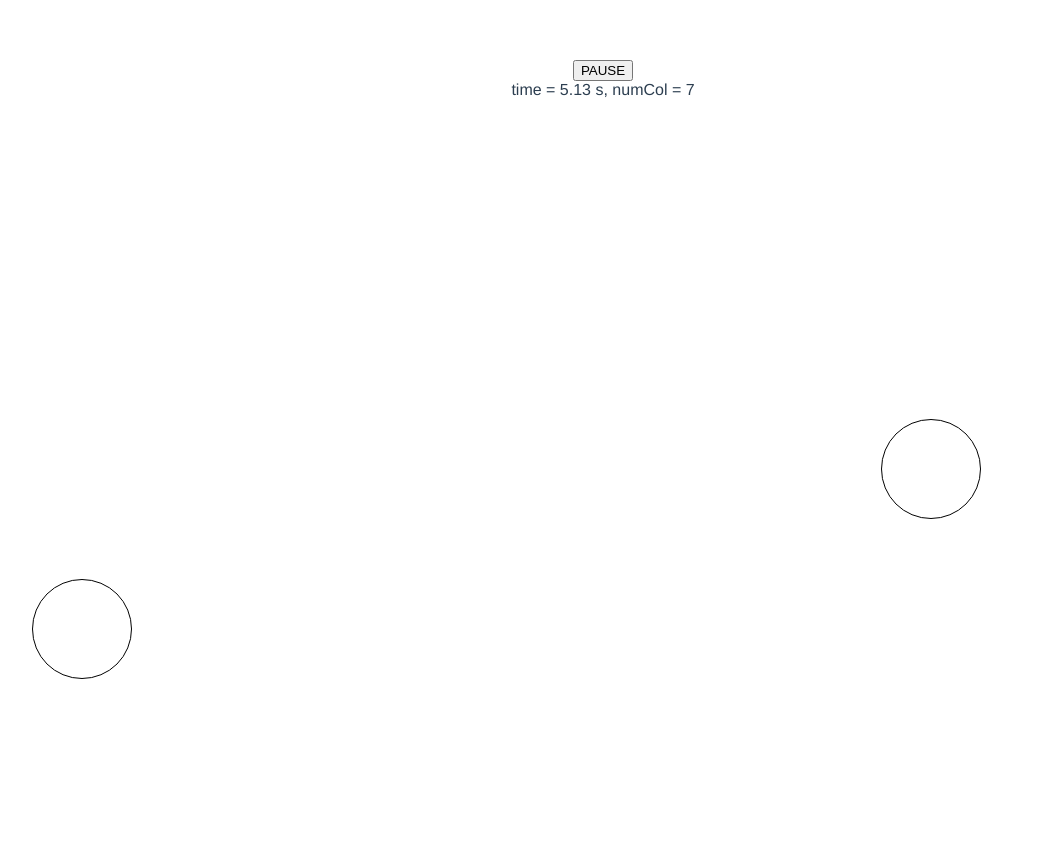
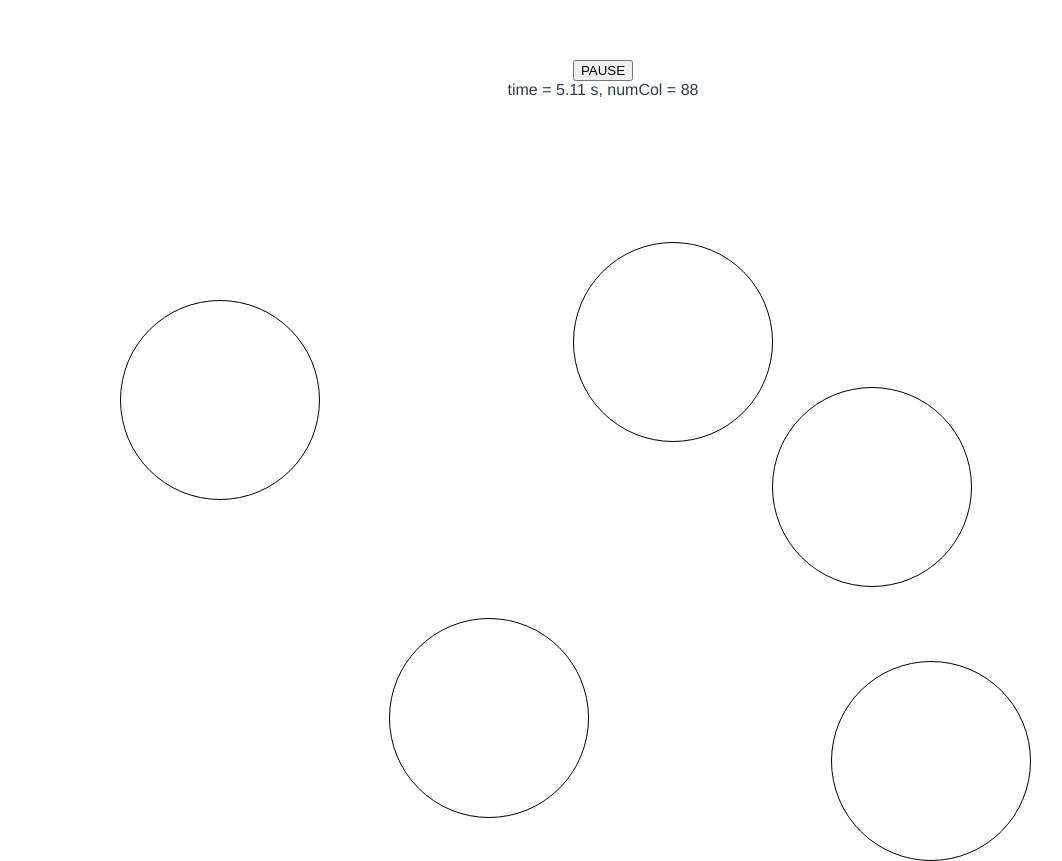
Before and after one commit to pknipp/collisions, a Vue app: page / in a window 1280 px wide. Shown: the whole page, without its empty margins (37-1099 px from the left). Before the commit the page ends 807 px from the top, so only its background shows below. Built offline with nearby package versions, Linux system fonts and the light colour scheme.

Commit message:
Get 2-d collisions to work from both walls and pairwise.

```diff
--- a/src/App.vue
+++ b/src/App.vue
@@ -31,10 +31,13 @@ export default {
       dt: 0,
       // units are px and px/s
       dots: [
-        {id: 1, rxy: [200, 300], vxy: [400, -200]},
-        {id: 2, rxy: [400, 500], vxy: [100,200]},
+        {id: 1, rxy: [200, 300], vxy: [800, .1]},
+        {id: 2, rxy: [400, 301], vxy: [0,0]},
+        {id: 3, rxy: [600, 200], vxy: [0, 900]},
+        {id: 4, rxy: [800, 500], vxy: [500, 500]},
+        {id: 5, rxy: [1000, 100], vxy: [400, 800]},
       ],
-      diameter: 100,
+      diameter: 200,
       numCol: 0,
       width: 1200,
       height: 700,
@@ -80,7 +83,7 @@ export default {
     increment: function () {
       // "numCol" means the number of the next collision, w/1-based counting
       if (this.numCol) {
-        console.log("time = ", this.time, "vxy = ", this.dots[0].vxy);
+        // console.log("time = ", this.time, "vxy = ", this.dots[0].vxy);
         // this.dtLast = this.dtNext;
         let dtMin = Infinity;
         let dv, dr, wallIndex, wallIndexMin, iMin, jMin;//, dot;
@@ -91,10 +94,13 @@ export default {
             if (j !== i) {
               dv = this.dots[i].vxy.map((vcomp, k) => vcomp - this.dots[j].vxy[k]);
               dr = this.dots[i].rxy.map((rcomp, k) => rcomp - this.dots[j].rxy[k]);
-              if (this.willCollide(this.diameter, dr, dv)) {
-                dt = this.timeToCollide(this.diameter, dr, dv);
+              console.log("dr = ", dr, " and dv = ", dv);
+              if (dv.reduce((dot, vcomp, k) => dot + vcomp * dr[k], 0) < 0) {
+                if (this.willCollide(this.diameter, dr, dv)) {
+                  dt = this.timeToCollide(this.diameter, dr, dv);
+                  console.log("dt = ", dt, "dr = ", dr, "dv = ", dv);
+                }
               }
-              // dot = dv.reduce((dot, vcomp, i) => dot + vcomp * dr[i]);
               wallIndex = 0;
             } else {
               wallIndex = this.whichWall(this.dots[i]);
@@ -116,10 +122,39 @@ export default {
             // }
           }
         }
+        // Change each dot's coordinates until the moment of the next collision.
         this.dots.forEach((dot, i) => dot.rxy.forEach((comp, j) => this.dots[i].rxy[j] += dot.vxy[j] * dtMin));
         this.dt = dtMin;
-        console.log("iMin = ", iMin);
-        if (iMin === jMin) this.dots[iMin].vxy[wallIndexMin % 2] *= -1;
+        let v_cm;
+        if (iMin === jMin) {
+          console.log("this was a wall collision");
+          // If the collision was with a wall, negate the appropriate component of the relevant dot's velocity.
+          this.dots[iMin].vxy[wallIndexMin % 2] *= -1;
+        } else {
+          // If the collision was between two dots, the procedure is more complicated.
+          // First, shift into center-of-mass frame of the two colliding objects.
+          v_cm = this.dots[iMin].vxy.map((vcomp, k) => (vcomp + this.dots[jMin].vxy[k])/2);
+          let vi = this.dots[iMin].vxy.map((vcomp, k) => vcomp - v_cm[k]);
+          let vj = this.dots[jMin].vxy.map((vcomp, k) => vcomp - v_cm[k]);
+
+          // vector (and squared magnitude) which points in direction of normal force
+          dr = this.dots[iMin].rxy.map((rcomp, k) => rcomp - this.dots[jMin].rxy[k]);
+          let dr2 = dr.reduce((dr2, comp) => dr2 + comp * comp, 0);
+
+          // projection of one velocity along the normal force
+          dv = this.dots[iMin].vxy.map((vcomp, k) => vcomp - this.dots[jMin].vxy[k]);
+          let dot = dr.reduce((dot, rcomp, k) => dot + rcomp * dv[k], 0);
+          dv = dr.map(comp => comp * dot / dr2);
+          console.log("dot = ", dot, " dr2 = ", dr2, " dv = ", dv)
+
+          // transfer velocity change from one object to the other:
+          vi = vi.map((comp, k) => comp - 1 * dv[k]);
+          vj = vj.map((comp, k) => comp + 1 * dv[k]);
+
+          // Shift back to lab frame.
+          this.dots[iMin].vxy = vi.map((vcomp, k) => vcomp + v_cm[k]);
+          this.dots[jMin].vxy = vj.map((vcomp, k) => vcomp + v_cm[k]);
+        }
         // if (wallIndex) {
         //   this.dots[iMin].
         // }
@@ -130,8 +165,9 @@ export default {
         // }
         this.time += this.running ? this.dt : 0;
       }
+      console.log("postcollision velocities are ", this.dots[0].vxy, " and ", this.dots[1].vxy);
       this.numCol++;
-      console.log("this.dt = ", this.dt);
+      // console.log("this.dt = ", this.dt);
       this.timeout = setTimeout(this.increment, this.dt * 1000);
     }
   },
```
